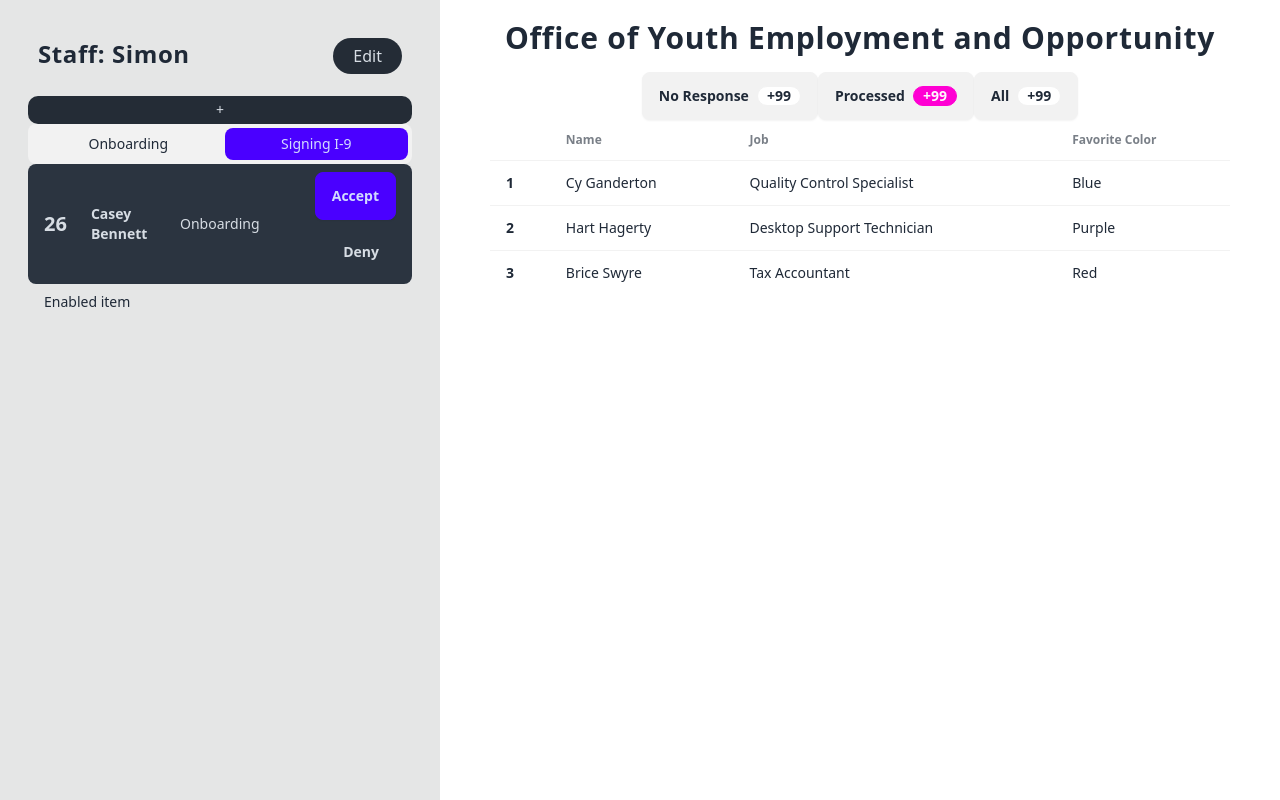
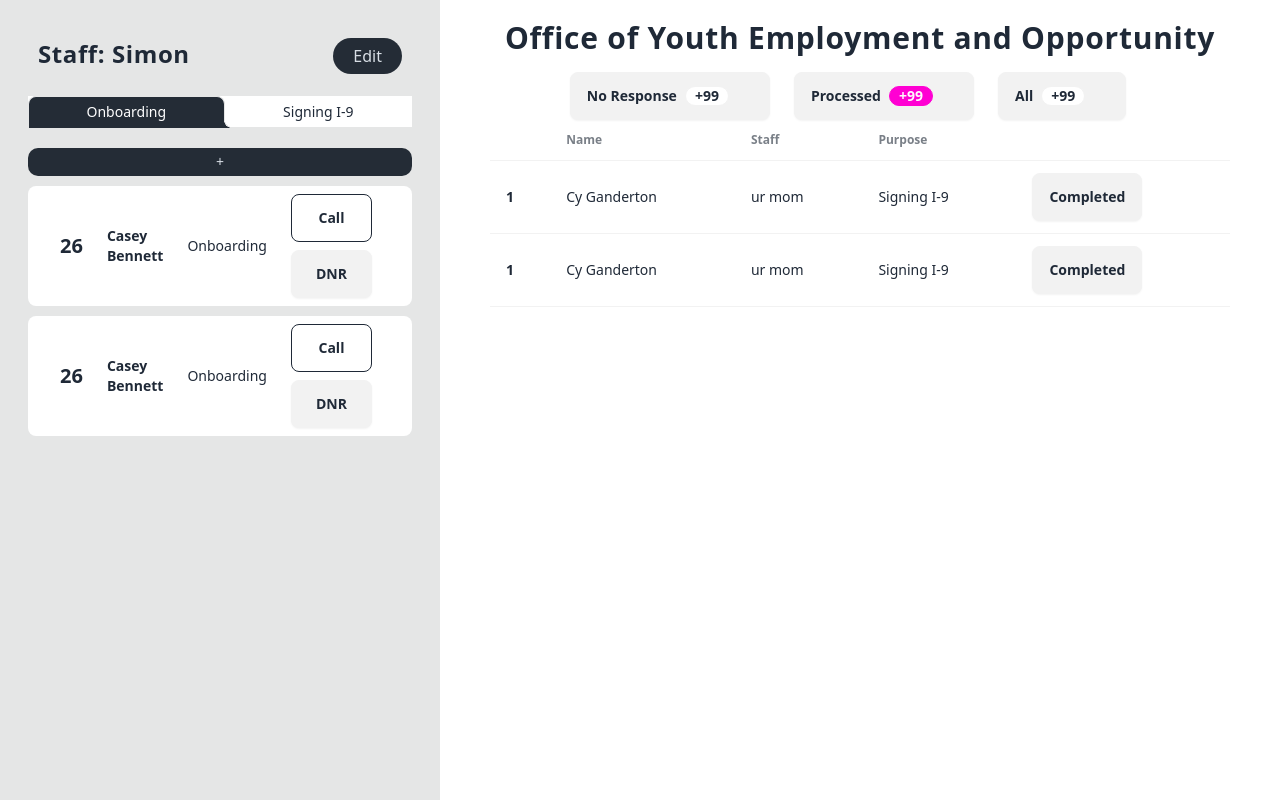
Before and after one commit to Sizhon/W8TING, a React (Vite) app in the folder client/: page / in a window 1280 px wide. Built offline with nearby package versions, Linux system fonts and the light colour scheme.

Commit message:
more components

```diff
--- a/client/src/components/FilterTab.tsx
+++ b/client/src/components/FilterTab.tsx
@@ -1,10 +1,13 @@
 export default function FilterTab() {
   return (
-    <div role="tablist" className="tabs tabs-boxed">
-      <a role="tab" className="tab">
+    <div role="tablist" className="tabs tabs-lifted bg-base-100">
+      <a
+        role="tab"
+        className="tab tab-active [--tab-bg:#242C36] [--tab-color:white]"
+      >
         Onboarding
       </a>
-      <a role="tab" className="tab tab-active">
+      <a role="tab" className="tab">
         Signing I-9
       </a>
     </div>
--- a/client/src/components/ProcessingTable.tsx
+++ b/client/src/components/ProcessingTable.tsx
@@ -1,39 +1,20 @@
+import ProcessingYouth from "./ProcessingYouth";
+
 export default function ProcessingTable() {
   return (
     <div className="overflow-x-auto">
       <table className="table">
-        {/* head */}
         <thead>
           <tr>
             <th></th>
             <th>Name</th>
-            <th>Job</th>
-            <th>Favorite Color</th>
+            <th>Staff</th>
+            <th>Purpose</th>
+            <th></th>
           </tr>
         </thead>
-        <tbody>
-          {/* row 1 */}
-          <tr>
-            <th>1</th>
-            <td>Cy Ganderton</td>
-            <td>Quality Control Specialist</td>
-            <td>Blue</td>
-          </tr>
-          {/* row 2 */}
-          <tr>
-            <th>2</th>
-            <td>Hart Hagerty</td>
-            <td>Desktop Support Technician</td>
-            <td>Purple</td>
-          </tr>
-          {/* row 3 */}
-          <tr>
-            <th>3</th>
-            <td>Brice Swyre</td>
-            <td>Tax Accountant</td>
-            <td>Red</td>
-          </tr>
-        </tbody>
+        <ProcessingYouth />
+        <ProcessingYouth />
       </table>
     </div>
   );
--- /dev/null
+++ b/client/src/components/ProcessingYouth.tsx
@@ -0,0 +1,15 @@
+export default function ProcessingYouth() {
+  return (
+    <tbody>
+      <tr>
+        <th>1</th>
+        <td>Cy Ganderton</td>
+        <td>ur mom</td>
+        <td>Signing I-9</td>
+        <td>
+          <button className="btn">Completed</button>
+        </td>
+      </tr>
+    </tbody>
+  );
+}
--- a/client/src/components/StatusBar.tsx
+++ b/client/src/components/StatusBar.tsx
@@ -1,6 +1,6 @@
 export default function StatusBar() {
   return (
-    <div>
+    <div className="statuses">
       <button className="btn">
         No Response
         <div className="badge">+99</div>
--- a/client/src/components/WaitingLine.tsx
+++ b/client/src/components/WaitingLine.tsx
@@ -7,13 +7,13 @@ export default function WaitingLine() {
     <div className="waiting-sidebar bg-base-300">
       <ul className="menu side-box">
         <CurrentStaff />
+        <FilterTab />
         <button className="btn-active btn-neutral plus-button">+</button>
-        <FilterTab />
         <li>
           <WaitingYouth />
         </li>
         <li>
-          <a>Enabled item</a>
+          <WaitingYouth />
         </li>
       </ul>
     </div>
--- a/client/src/components/WaitingYouth.tsx
+++ b/client/src/components/WaitingYouth.tsx
@@ -1,12 +1,12 @@
 export default function WaitingYouth() {
   return (
-    <div className="card bg-neutral text-neutral-content w-96 card-container">
+    <div className="card bg-base-100 w-96 shadow-xs card-container">
       <h2 className="card-title">26</h2>
       <strong>Casey Bennett</strong>
       <p>Onboarding</p>
       <div className="card-actions justify-end card-btns">
-        <button className="btn btn-primary">Accept</button>
-        <button className="btn btn-ghost">Deny</button>
+        <button className="btn btn-outline">Call</button>
+        <button className="btn">DNR</button>
       </div>
     </div>
   );
--- a/client/src/index.css
+++ b/client/src/index.css
@@ -5,7 +5,7 @@
 .main-layout {
   display: flex;
   width: 100%;
-  min-height: 100vh; /* Ensure it takes at least the full viewport height */
+  min-height: 100vh;
   min-width: 100vh;
 }
 
@@ -13,10 +13,14 @@
   padding: 20px;
 }
 
+.tabs {
+  margin-bottom: 20px;
+}
+
 .processing {
-  flex: 1; /* Allow the section to expand and fill available space */
+  flex: 1;
   display: flex;
-  flex-direction: column; /* Stack children vertically */
+  flex-direction: column;
   width: 100%;
   margin: 20px 50px;
   text-align: center;
@@ -29,12 +33,12 @@
 }
 
 .staff-container h2 {
-  margin-right: 10px; /* optional: add some space between the elements */
+  margin-right: 10px;
 }
 
 .thin-button {
   padding: 4px 20px;
-  border-radius: 30px; /* Make the button round */
+  border-radius: 30px;
 }
 
 .edit-button {
@@ -51,8 +55,21 @@
   display: flex;
   justify-content: space-between;
   flex-direction: row;
+  margin-top: 10px;
 }
 
-.card-container strong {
+.card-container * {
   margin-left: 16px;
 }
+
+.card-btns {
+  margin-right: 24px;
+}
+
+.card-btns * {
+  width: 100%;
+}
+
+.statuses * {
+  margin-right: 24px;
+}
```
Also changed, not shown: 2 other files (tests, documents, lock files or other folders).
